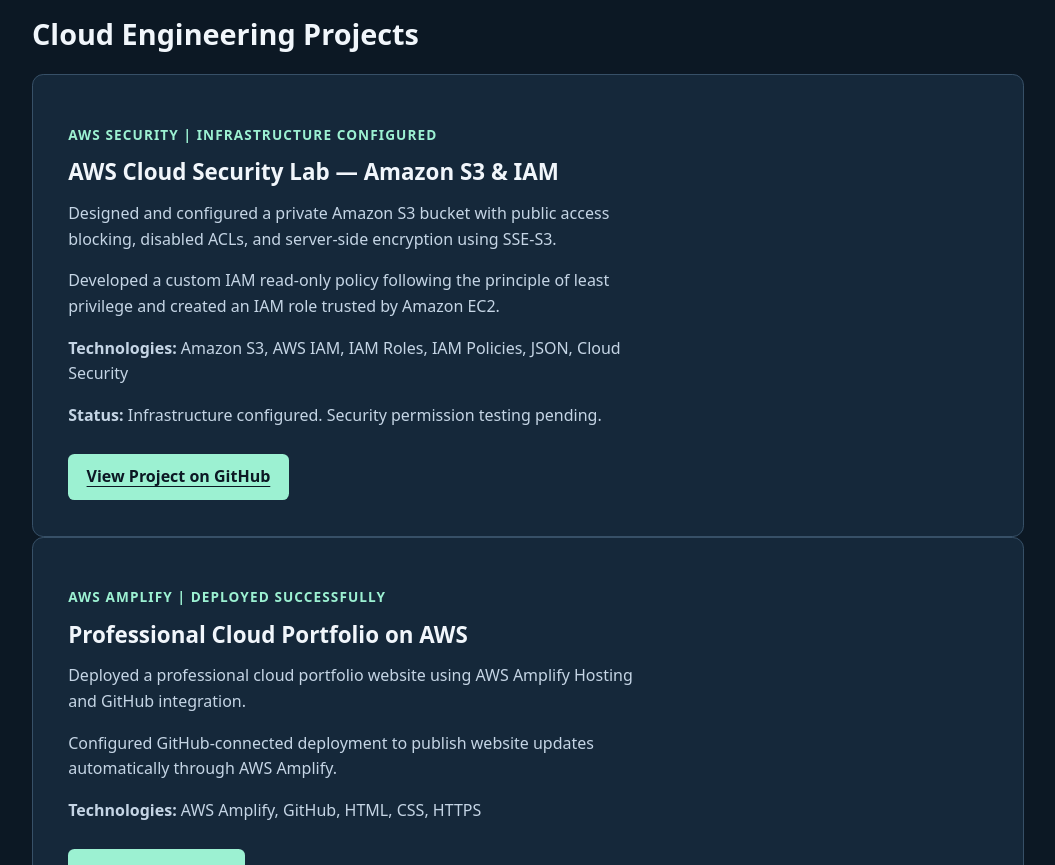
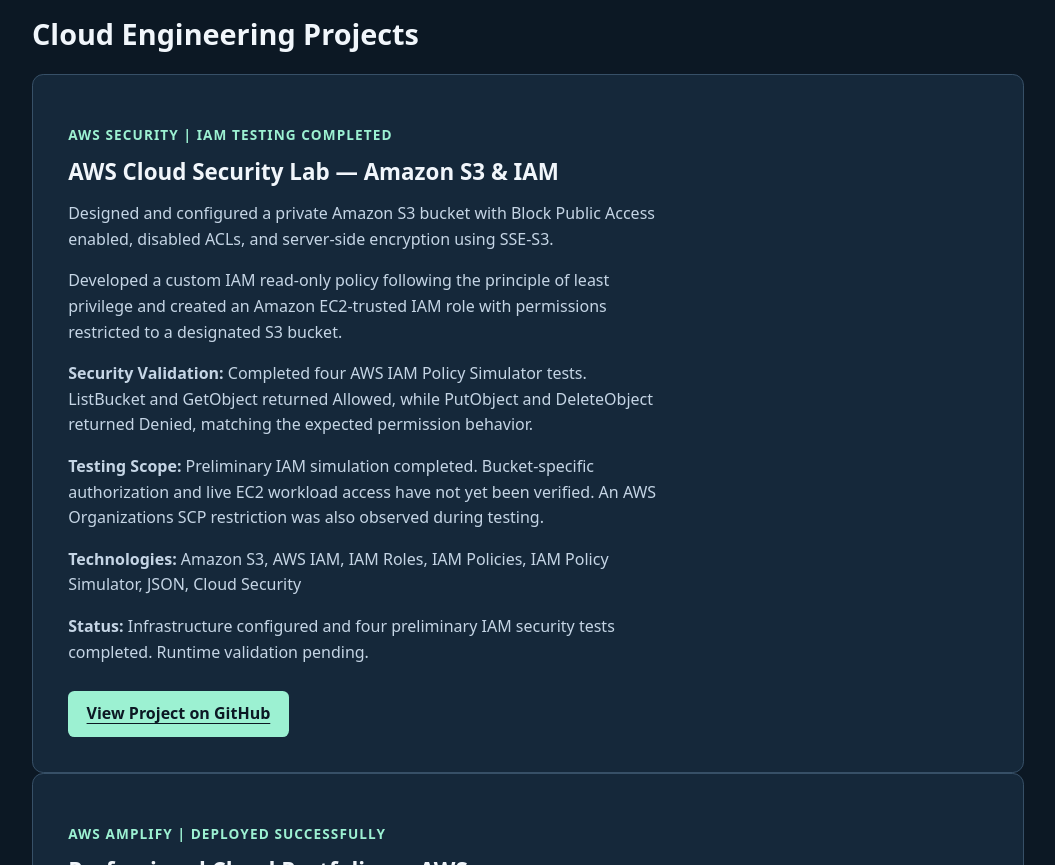
Before and after one commit to sokajnr/cloud-engineering-portfolio, a plain HTML site: page index.html in a window 1280 px wide. Shown: the part 680-1545 px from the top of the page, without its empty margins (112-1167 px from the left). Drawn offline with Linux system fonts and the light colour scheme.

Commit message:
Updated the cloud portfolio website to reflect completed AWS IAM security testing. Documented four policy simulation results, including allowed S3 read actions and denied write/delete actions. Updated the project status, technologies, and remaining security validation tasks.

```diff
--- a/index.html
+++ b/index.html
@@ -4,7 +4,7 @@
 <head>
   <meta charset="utf-8">
   <meta name="viewport" content="width=device-width, initial-scale=1">
-  <meta name="description" content="Andrew Odeyemi's cloud engineering and cybersecurity portfolio featuring hands-on AWS projects, Amazon S3, IAM, and AWS Amplify.">
+  <meta name="description" content="Andrew Odeyemi's cloud engineering and cybersecurity portfolio featuring hands-on AWS projects, Amazon S3, IAM security testing, and AWS Amplify.">
   <title>Andrew Odeyemi | Cloud Engineering & Security</title>
   <link rel="stylesheet" href="styles.css">
 </head>
@@ -35,30 +35,49 @@
 
       <!-- PROJECT 1: AWS CLOUD SECURITY LAB -->
       <article>
-        <p class="eyebrow">AWS Security | Infrastructure Configured</p>
+        <p class="eyebrow">AWS Security | IAM Testing Completed</p>
         <h3>AWS Cloud Security Lab — Amazon S3 & IAM</h3>
 
         <p>
-          Designed and configured a private Amazon S3 bucket with
-          public access blocking, disabled ACLs, and server-side
-          encryption using SSE-S3.
+          Designed and configured a private Amazon S3 bucket
+          with Block Public Access enabled, disabled ACLs,
+          and server-side encryption using SSE-S3.
         </p>
 
         <p>
-          Developed a custom IAM read-only policy following the
-          principle of least privilege and created an IAM role
-          trusted by Amazon EC2.
+          Developed a custom IAM read-only policy following
+          the principle of least privilege and created an
+          Amazon EC2-trusted IAM role with permissions
+          restricted to a designated S3 bucket.
+        </p>
+
+        <p>
+          <strong>Security Validation:</strong>
+          Completed four AWS IAM Policy Simulator tests.
+          ListBucket and GetObject returned Allowed,
+          while PutObject and DeleteObject returned Denied,
+          matching the expected permission behavior.
+        </p>
+
+        <p>
+          <strong>Testing Scope:</strong>
+          Preliminary IAM simulation completed.
+          Bucket-specific authorization and live EC2
+          workload access have not yet been verified.
+          An AWS Organizations SCP restriction was
+          also observed during testing.
         </p>
 
         <p>
           <strong>Technologies:</strong>
           Amazon S3, AWS IAM, IAM Roles, IAM Policies,
-          JSON, Cloud Security
+          IAM Policy Simulator, JSON, Cloud Security
         </p>
 
         <p>
           <strong>Status:</strong>
-          Infrastructure configured. Security permission testing pending.
+          Infrastructure configured and four preliminary
+          IAM security tests completed. Runtime validation pending.
         </p>
 
         <a
```
